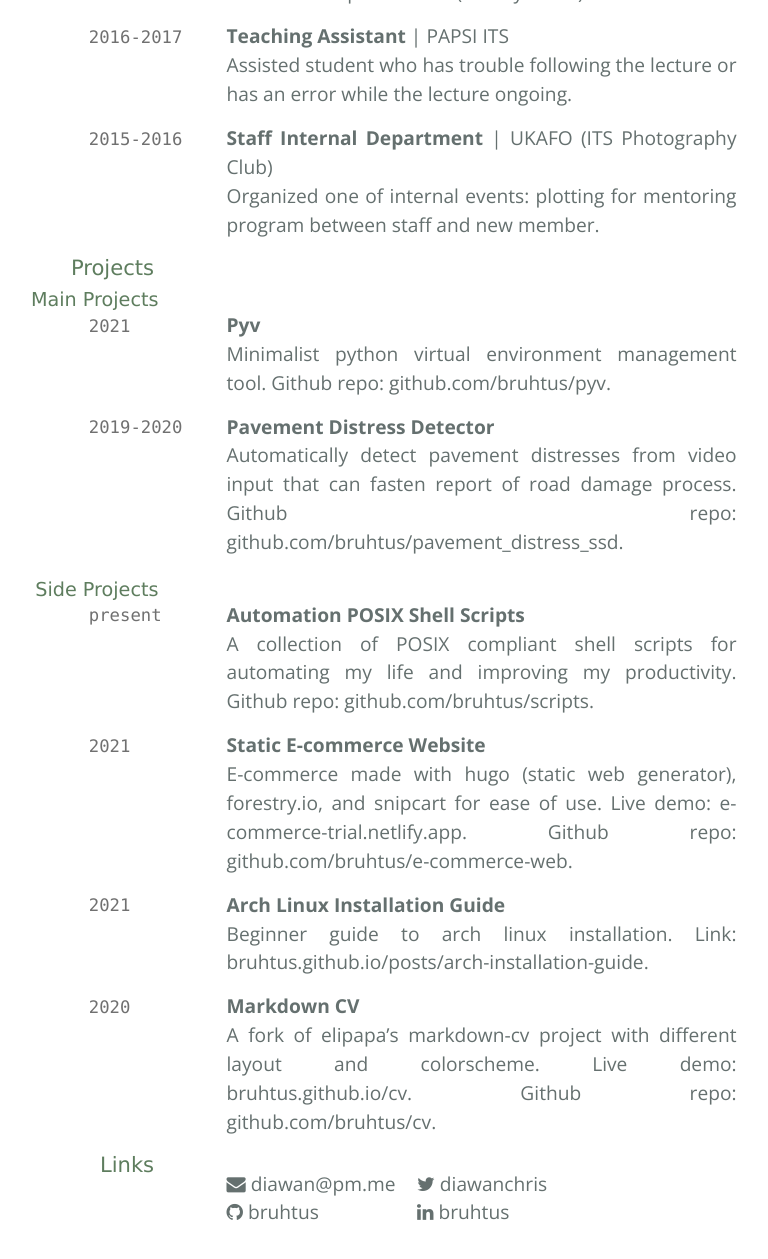
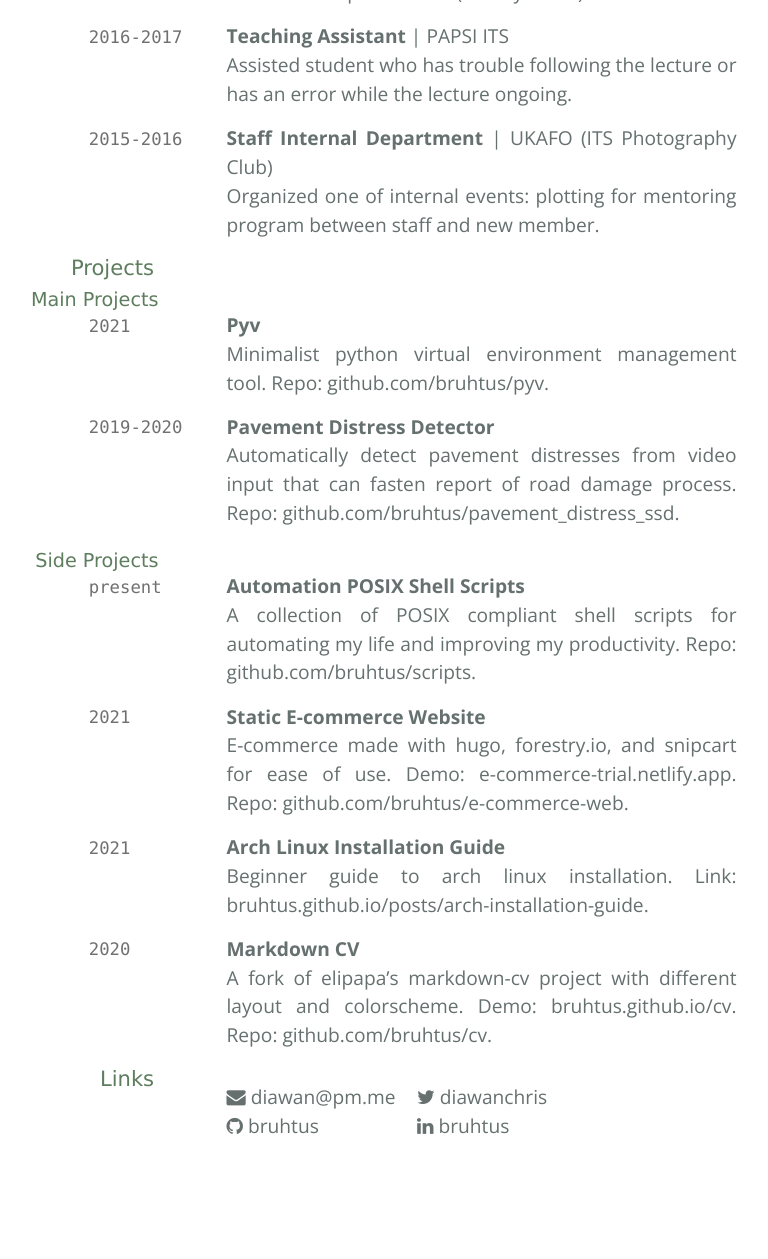
Before and after one commit to TimoTSchmidt/test3, a Jekyll site: the page built from index.md, in a window 1280 px wide and 1400 px high, scrolled down 625 px. Shown: the top 1259 px of the window, without its empty margins (201-969 px from the left). Built offline with Jekyll 4.4.1, drawn with Linux system fonts in a browser that asks for light colours; nearby versions of some CDN libraries.

Commit message:
Make explanation shorter

```diff
--- a/index.md
+++ b/index.md
@@ -45,21 +45,21 @@ Organized one of internal events: plotting for mentoring program between staff a
 
 `2021`
 __Pyv__ <br>
-Minimalist python virtual environment management tool. Github repo: [github.com/bruhtus/pyv](https://github.com/bruhtus/pyv).
+Minimalist python virtual environment management tool. Repo: [github.com/bruhtus/pyv](https://github.com/bruhtus/pyv).
 
 `2019-2020`
 __Pavement Distress Detector__ <br>
-Automatically detect pavement distresses from video input that can fasten report of road damage process. Github repo: [github.com/bruhtus/pavement_distress_ssd](https://github.com/bruhtus/pavement_distress_ssd).
+Automatically detect pavement distresses from video input that can fasten report of road damage process. Repo: [github.com/bruhtus/pavement_distress_ssd](https://github.com/bruhtus/pavement_distress_ssd).
 
 ### Side Projects
 
 `present`
 __Automation POSIX Shell Scripts__ <br>
-A collection of POSIX compliant shell scripts for automating my life and improving my productivity. Github repo: [github.com/bruhtus/scripts](https://github.com/bruhtus/scripts).
+A collection of POSIX compliant shell scripts for automating my life and improving my productivity. Repo: [github.com/bruhtus/scripts](https://github.com/bruhtus/scripts).
 
 `2021`
 __Static E-commerce Website__ <br>
-E-commerce made with hugo (static web generator), forestry.io, and snipcart for ease of use. Live demo: [e-commerce-trial.netlify.app](https://e-commerce-trial.netlify.app/). Github repo: [github.com/bruhtus/e-commerce-web](https://github.com/bruhtus/e-commerce-web).
+E-commerce made with hugo, forestry.io, and snipcart for ease of use. Demo: [e-commerce-trial.netlify.app](https://e-commerce-trial.netlify.app/). Repo: [github.com/bruhtus/e-commerce-web](https://github.com/bruhtus/e-commerce-web).
 
 `2021`
 __Arch Linux Installation Guide__ <br>
@@ -67,7 +67,7 @@ Beginner guide to arch linux installation. Link: [bruhtus.github.io/posts/arch-i
 
 `2020`
 __Markdown CV__ <br>
-A fork of [elipapa's markdown-cv project](https://github.com/elipapa/markdown-cv) with different layout and colorscheme. Live demo: [bruhtus.github.io/cv](https://bruhtus.github.io/cv/). Github repo: [github.com/bruhtus/cv](https://github.com/bruhtus/cv).
+A fork of [elipapa's markdown-cv project](https://github.com/elipapa/markdown-cv) with different layout and colorscheme. Demo: [bruhtus.github.io/cv](https://bruhtus.github.io/cv/). Repo: [github.com/bruhtus/cv](https://github.com/bruhtus/cv).
 
 <!-- ## Areas of expertise
 
```
